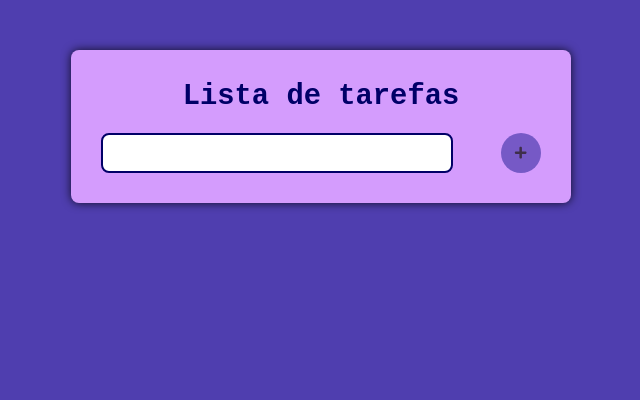
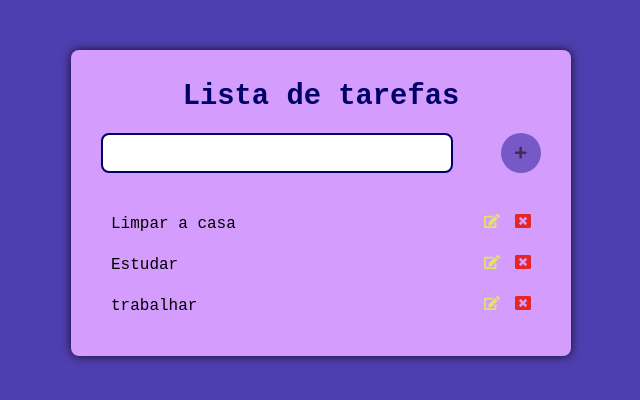
Before and after one commit to sidney-cardoso/todo_list, a React (Vite) app: page / in a window 1280 px wide. Shown: the top 400 px of the page, without its empty margins (319-959 px from the left). Built offline with nearby package versions, Linux system fonts and the light colour scheme.

Commit message:
Estilizadno as tarefas

```diff
--- a/index.html
+++ b/index.html
@@ -2,9 +2,8 @@
 <html lang="en">
   <head>
     <meta charset="UTF-8" />
-    <link rel="icon" type="image/svg+xml" href="/vite.svg" />
     <meta name="viewport" content="width=device-width, initial-scale=1.0" />
-    <title>Vite + React</title>
+    <title>Todo List</title>
   </head>
   <body>
     <div id="root"></div>
--- a/src/components/Main/index.jsx
+++ b/src/components/Main/index.jsx
@@ -1,6 +1,5 @@
 import React, { Component } from "react";
-
-import { FaPlus } from 'react-icons/fa'
+import { FaPlus, FaEdit, FaWindowClose } from 'react-icons/fa'
 
 import './style.scss'
 
@@ -9,7 +8,12 @@ import './style.scss'
 export default class Main extends Component {
 
     state = {
-        newTask: ''
+        newTask: '',
+        tasks: [
+            'Limpar a casa',
+            'Estudar',
+            'trabalhar'
+        ]
     }
 
     handleChange = e => {
@@ -18,7 +22,7 @@ export default class Main extends Component {
         })
     }
     render() {
-        const { newTask } = this.state
+        const { newTask, tasks } = this.state
         return (
             <div className="main">
                 <h1>Lista de tarefas</h1>
@@ -28,7 +32,23 @@ export default class Main extends Component {
                         <FaPlus />
                     </button>
                 </form>
+
+                <ul className="tasks">
+                    {tasks.map(task => {
+                        return (
+
+                            <li key={task}>
+                                {task}
+                                <div>
+                                    <FaEdit className="edit" />
+                                    <FaWindowClose className="delete" />
+                                </div>
+                            </li>
+                        )
+                    })}
+                </ul>
             </div>
+
         )
     }
 }
--- a/src/components/Main/style.scss
+++ b/src/components/Main/style.scss
@@ -52,6 +52,43 @@
         button[type="submit"]:active {
             background-color: globals.$primary-color;
         }
+
     }
 
+    .tasks {
+        margin-top: 30px;
+
+        li {
+            display: flex;
+            align-items: center;
+            justify-content: space-between;
+            padding: 10px;
+            transition: background 1s;
+
+            .edit {
+                margin-right: 15px;
+                color: globals.$secondary-color;
+            }
+
+            .delete {
+                color: #e62525;
+            }
+
+            .delete,
+            .edit {
+                transition: color 1s;
+                cursor: pointer;
+            }
+
+        }
+
+        li:hover {
+            background-color: globals.$bg-color;
+
+            .edit,
+            .delete {
+                color: black;
+            }
+        }
+    }
 }
```
